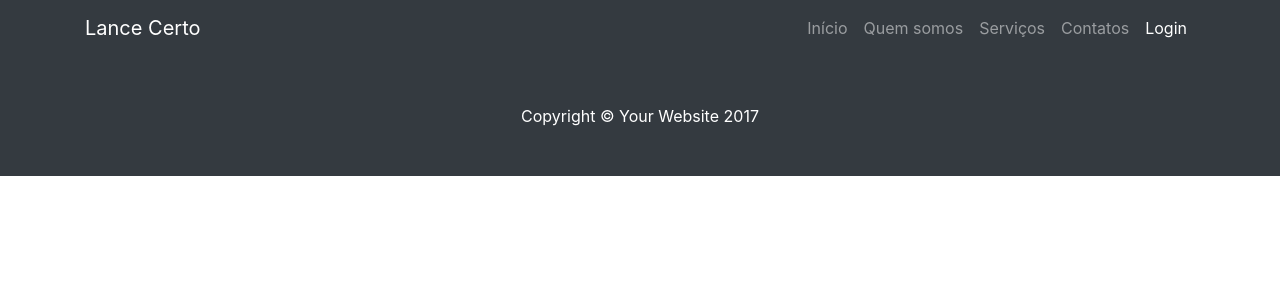
After one commit to brunogomes3000/lancecerto, a Django app: template lancecerto/core/templates/GerenciarVendas.html in a window 1280 px wide. The commit adds this page. Shown: the top 300 px of the page. Run offline with Django 3.2, Linux system fonts and the light colour scheme; the template is opened without the code that fills it, so the values that code supplies are empty; some libraries are stand-ins or nearby versions.

Commit message:
Minhas Vendas Criado

```diff
--- /dev/null
+++ b/lancecerto/core/templates/GerenciarVendas.html
@@ -0,0 +1,38 @@
+{% extends "base.html" %}
+
+{% block titulo %}
+  Relatórios de Vendas| {{ block.super }}
+{% endblock %}
+
+
+{% block item_ativo %}
+
+			<li class="nav-item">
+        <a class="nav-link" href="{% url 'index' %}">Início
+          <span class="sr-only">(current)</span>
+        </a>
+      </li>
+      <li class="nav-item">
+        <a class="nav-link" href="#">Quem somos</a>
+      </li>
+      <li class="nav-item">
+        <a class="nav-link" href="#">Serviços</a>
+      </li>
+      <li class="nav-item">
+        <a class="nav-link" href="#">Contatos</a>
+      </li>
+      <li class="nav-item active">
+        <a class="nav-link" href="{% url 'login' %}">Login
+          <span class="rs-only"></span>
+        </a>
+      </li>
+
+
+{% endblock %}
+
+
+{% block bloco_variavel %}
+
+
+
+{% endblock %}
--- a/lancecerto/core/templates/base.html
+++ b/lancecerto/core/templates/base.html
@@ -57,6 +57,8 @@
             <li class="nav-item">
               <a class="nav-link" href="{% url 'login' %}">Login</a>
             </li>
+            <li class="nav-item">
+              <a class="nav-link" href="#">Minhas Vendas</a>
 
             {% endblock %}
 
```
